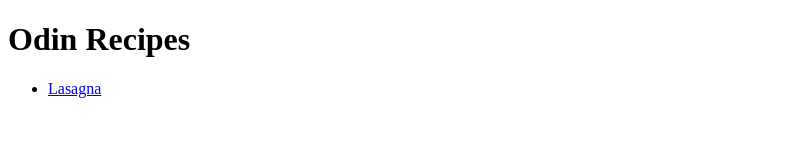
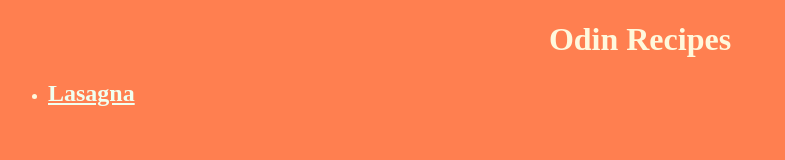
Before and after one commit to pritalb/odin-recipes, a plain HTML site: page index.html in a window 1280 px wide. Shown: the whole page, without its empty margins (0-785 px from the left). Drawn offline with Linux system fonts and the light colour scheme.

Commit message:
added css

```diff
--- a/index.html
+++ b/index.html
@@ -5,6 +5,7 @@
     <meta http-equiv="X-UA-Compatible" content="IE=edge">
     <meta name="viewport" content="width=device-width, initial-scale=1.0">
     <title>Document</title>
+    <link rel="stylesheet" href="style.css">
 </head>
 <body>
     <h1>Odin Recipes</h1>
--- /dev/null
+++ b/style.css
@@ -0,0 +1,19 @@
+body {
+    background-color: coral;
+    color: cornsilk;
+}
+
+h1 {
+    text-align: center;
+}
+
+li>a {
+    color: honeydew;
+    font-size: x-large;
+    font-weight: bold;
+}
+
+img {
+    display: block;
+    margin: 0 auto;
+}
```
Also changed, not shown: recipes/lasagna.html (+1 -0 lines).
